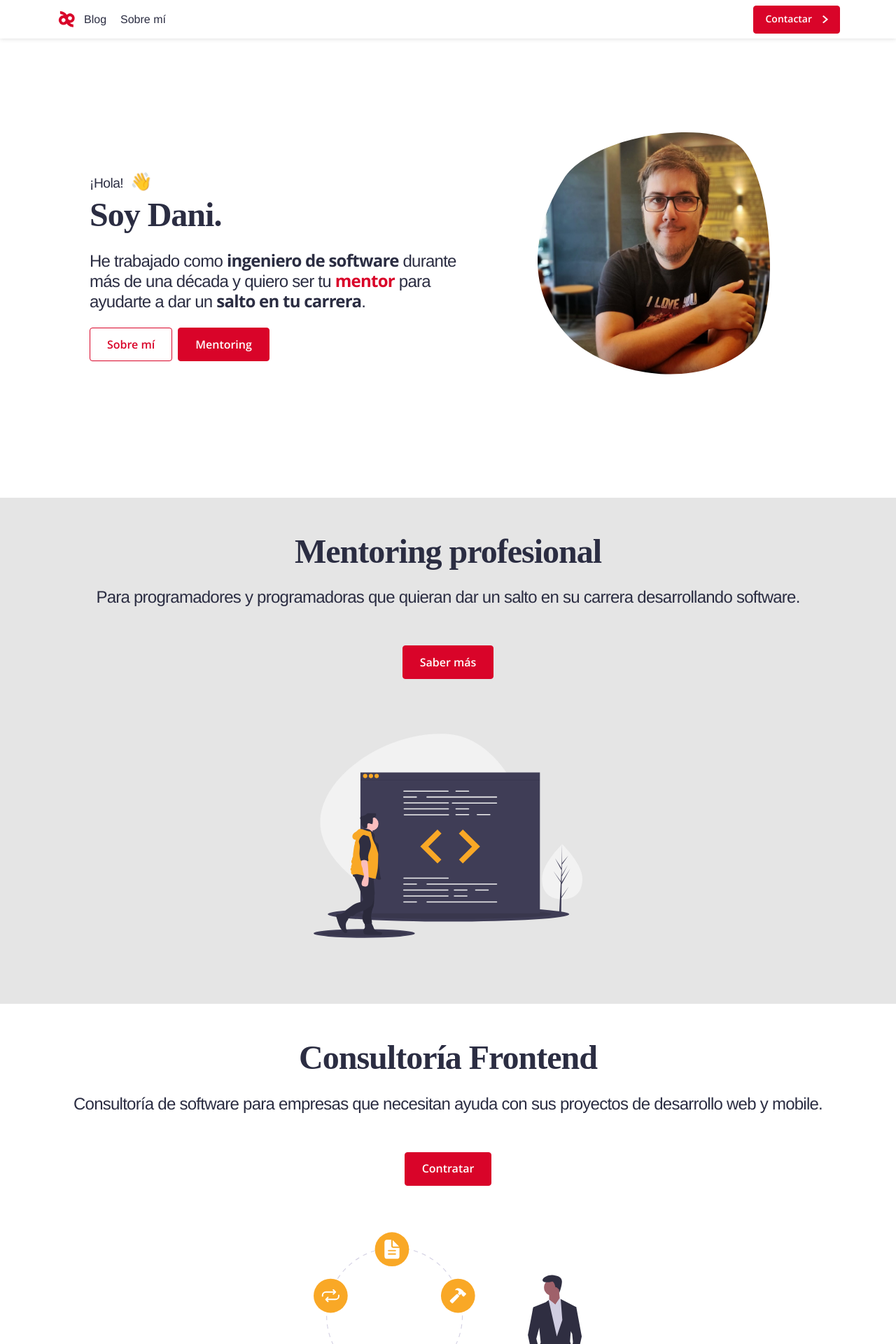
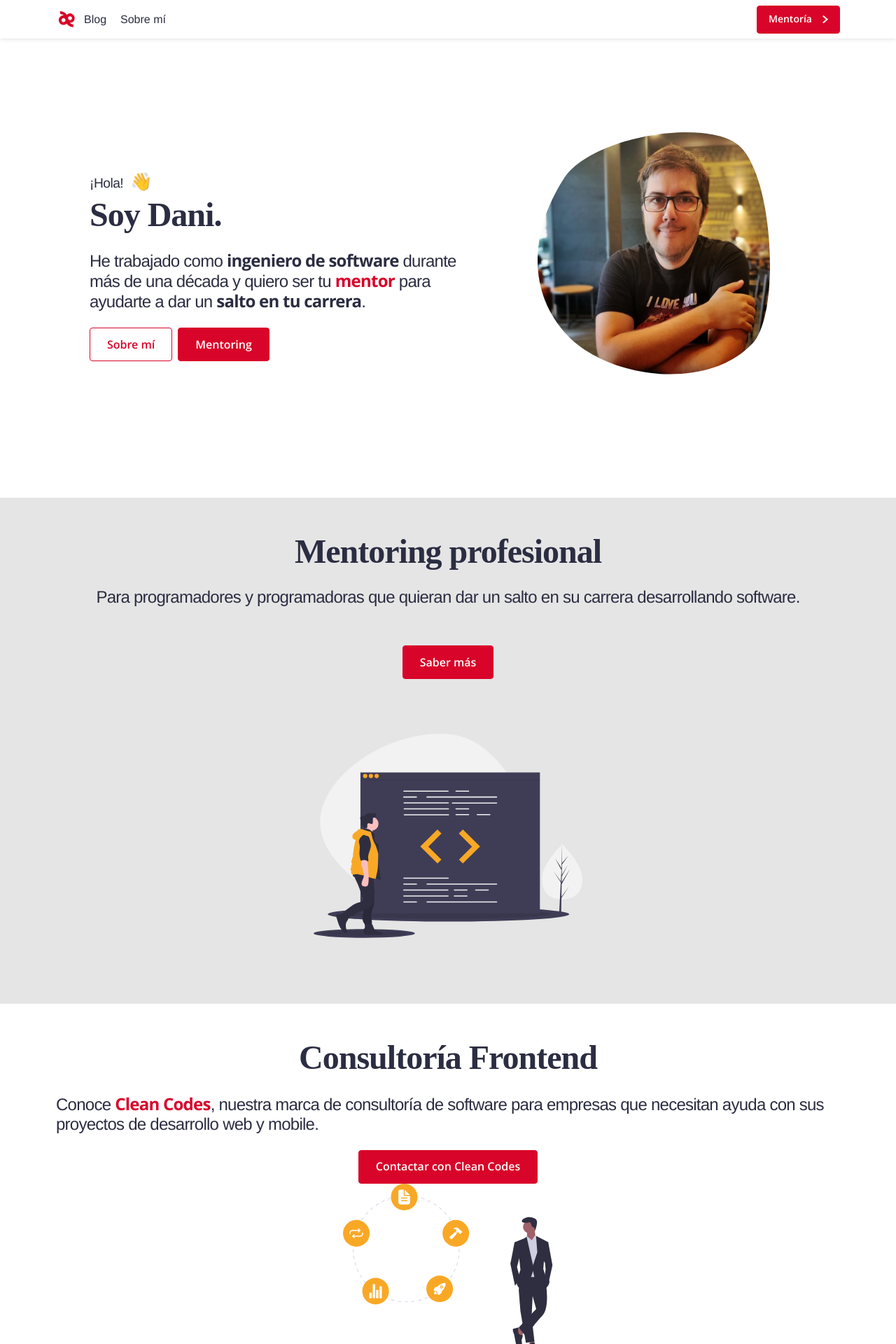
Before and after one commit to vab1997/delacruz.dev, a Next.js app: page / in a window 1280 px wide. Shown: the top 1920 px of the page at 70% size. Built offline with nearby package versions, Linux system fonts and the light colour scheme; a web font is replaced by a local one.

Commit message:
reference clean.codes at home + redirect to mentoring in navbar

```diff
--- a/components/consultancy-service.js
+++ b/components/consultancy-service.js
@@ -10,10 +10,19 @@ function ConsultancyService() {
         <div className="container has-text-centered">
           <h1 className="title">Consultoría Frontend</h1>
           <h2 className="subtitle">
-            Consultoría de software para empresas que necesitan ayuda con sus proyectos de desarrollo web y mobile.
+            Conoce{" "}
+            <strong className="has-text-primary">
+              <a href="https://clean.codes" rel="noopener nofollow">
+                Clean Codes
+              </a>
+            </strong>
+            , nuestra marca de consultoría de software para empresas que necesitan ayuda con sus proyectos de desarrollo
+            web y mobile.
           </h2>
           <div className="cta">
-            <Button href="https://clean.codes">Contratar</Button>
+            <Button href="https://clean.codes" rel="noopener nofollow">
+              Contactar con Clean Codes
+            </Button>
           </div>
         </div>
 
@@ -21,7 +30,9 @@ function ConsultancyService() {
           <Iteration height="100%" width="100%" />
         </div>
       </Section>
-      <style jsx>{styles}</style>
+      <style scoped jsx>
+        {styles}
+      </style>
     </>
   );
 }
@@ -37,11 +48,19 @@ const styles = css`
     height: 30vw;
   }
 
+  h2.subtitle {
+    text-align: center;
+  }
+
   @media (max-width: 768px) {
     .picture {
       width: 70vw;
       height: 70vw;
     }
+
+    h2.subtitle {
+      text-align: left;
+    }
   }
 `;
 
--- a/components/navbar.js
+++ b/components/navbar.js
@@ -29,12 +29,12 @@ function NavBar() {
           <div className="navbar-right">
             <Button
               title="Mentoring a medida para programadores de Front-End"
-              href="/contact"
+              href="/mentoring"
               data-tracking="navbar-cta"
               withAnimation
               size="small"
             >
-              Contactar
+              Mentoría
             </Button>
           </div>
         </div>
--- a/pages/me.js
+++ b/pages/me.js
@@ -19,7 +19,7 @@ function Home() {
       <Section>
         <div className="container">
           <h1 className="title">Soy Dani de la Cruz</h1>
-          <h2>Ingeniero de Software y mentor profesional</h2>
+          <h2>Ingeniero de software y mentor profesional</h2>
           <p>
             He estado desarrollando productos con tecnologías web desde 2006. Cuando finalicé mis estudios de Ingeniería
             de Telecomunicaciones descubrí que lo que más me había gustado de la carrera eran las asignaturas de
```
